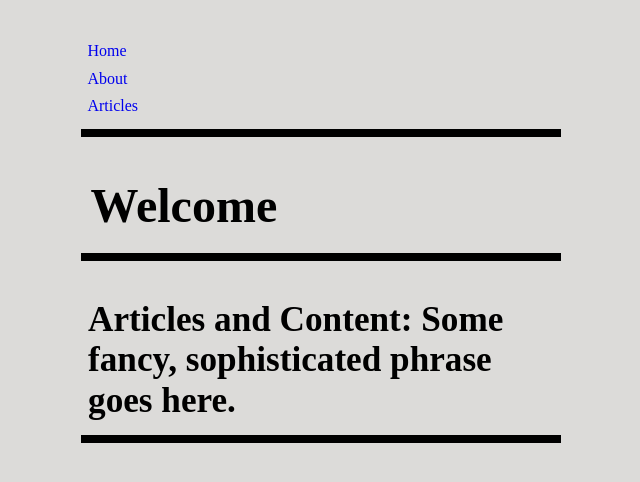
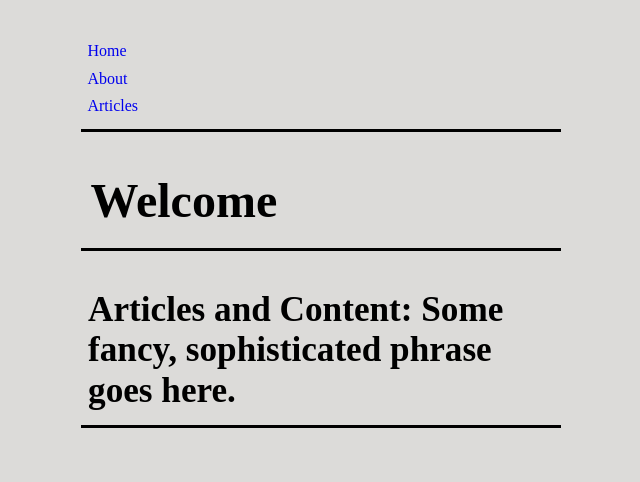
Before and after one commit to msawangwan/msawangwan.github.io, a Jekyll site: the page built from index.html, in a window 1280 px wide. Shown: the top 482 px of the page, without its empty margins (319-959 px from the left). Built offline with Jekyll 4.4.1, drawn with Linux system fonts in a browser that asks for light colours; some web fonts are replaced.

Commit message:
messing with ems

```diff
--- a/css/main.css
+++ b/css/main.css
@@ -26,7 +26,7 @@ div {
   width: 100%;
   margin: 2em auto;
   padding .5em;
-  border-bottom: 0.5em solid #000000;
+  border-bottom: 0.2em solid #000000;
 }
 
 h1 {
```
